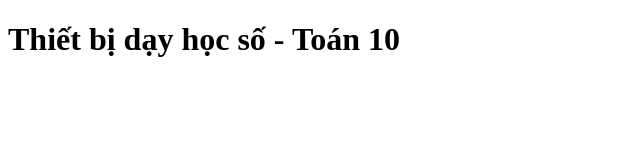
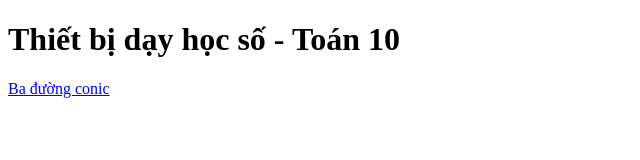
Before and after one commit to thietbidayhocsomontoan/thietbidayhocsomontoan.github.io, a plain HTML site: page index.html in a window 1280 px wide. Shown: the whole page, without its empty margins (0-640 px from the left). Drawn offline with Linux system fonts and the light colour scheme.

Commit message:
Update index.html

```diff
--- a/index.html
+++ b/index.html
@@ -5,4 +5,5 @@
 <title>Thiết bị dạy học số - Toán 10 </title>
 <body>
 <h1>Thiết bị dạy học số - Toán 10</h1>
+  <a href="elip/story.html">Ba đường conic </a>
 </body>
```
